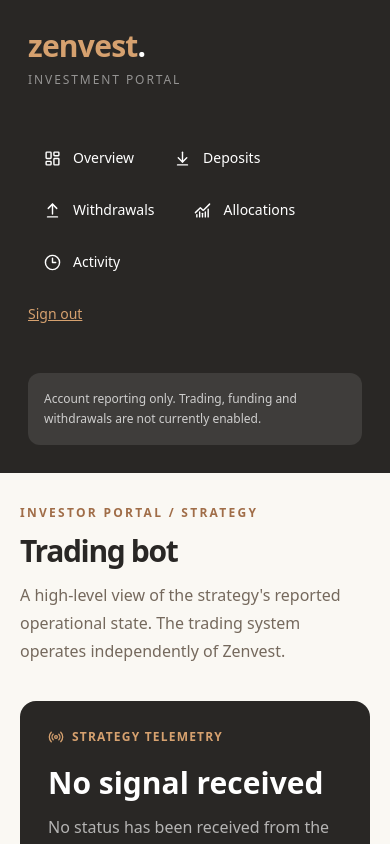
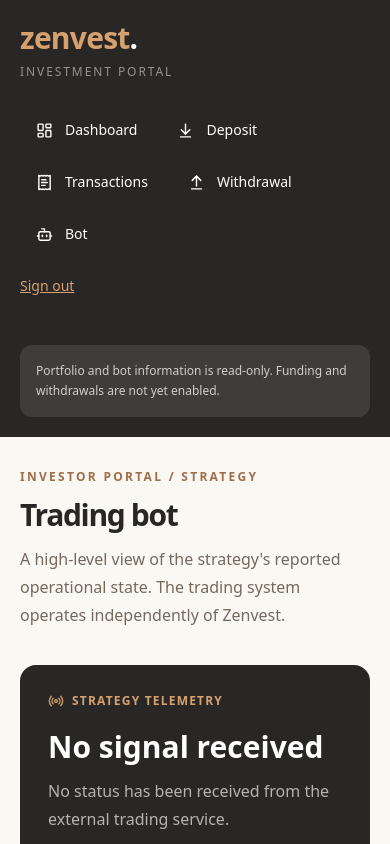
Before and after one commit to en0ma/zenvest, a Next.js app: page /bot in a window 390 px wide. Shown: the top 844 px of the page. Built offline with nearby package versions, Linux system fonts and the light colour scheme; no server answers; the database is empty; sample sign-in values are in the browser's storage.

Commit message:
ux: five dedicated investor portal routes in responsive navigation

```diff
--- a/src/components/shell.tsx
+++ b/src/components/shell.tsx
@@ -1,27 +1,26 @@
 import Link from "next/link";
 import { Signout } from "@/components/signout";
-import { LayoutDashboard, ArrowDownToLine, ArrowUpFromLine, ChartNoAxesCombined, Clock3, ShieldCheck, Wallet } from "lucide-react";
+import { LayoutDashboard, ArrowDownToLine, ArrowUpFromLine, Bot, ReceiptText, Wallet } from "lucide-react";
 export function Shell({ admin = false, preview = false, children }: {admin?:boolean;preview?:boolean;children:React.ReactNode}) {
   const nav = admin ? [
     {text:"Overview",href:"/admin",icon:LayoutDashboard},
     {text:"Investor account",href:"/dashboard",icon:Wallet},
   ] : [
-    {text:"Overview",href:"/dashboard",icon:LayoutDashboard},
-    {text:"Deposits",href:"/dashboard#deposits",icon:ArrowDownToLine},
-    {text:"Withdrawals",href:"/dashboard#withdrawals",icon:ArrowUpFromLine},
-    {text:"Allocations",href:"/dashboard#allocations",icon:ChartNoAxesCombined},
-    {text:"Activity",href:"/dashboard#activity",icon:Clock3},
-
-  ];
+    {text:"Dashboard",href:"/dashboard",icon:LayoutDashboard},
+    {text:"Deposit",href:"/deposits",icon:ArrowDownToLine},
+    {text:"Transactions",href:"/transactions",icon:ReceiptText},
+    {text:"Withdrawal",href:"/withdrawals",icon:ArrowUpFromLine},
+    {text:"Bot",href:"/bot",icon:Bot},
+    ];
   const items = preview ? nav.map(item => ({ ...item, href: item.href.replace("/dashboard", "/preview/investor").replace("/admin", "/preview/admin") })) : nav;
   return <div className="min-h-screen lg:flex">
-    <aside className="bg-[#292725] text-white lg:w-64 p-7 lg:min-h-screen">
+    <aside className="bg-[#292725] text-white lg:w-64 p-5 sm:p-7 lg:min-h-screen">
       <Link href="/" className="text-3xl font-bold tracking-tight text-[#d6a16f]">zenvest<span className="text-white">.</span></Link>
       <p className="text-xs tracking-[.16em] text-white/50 uppercase mt-2">Investment Portal</p>
-      <nav className="mt-12 flex flex-wrap lg:flex-col gap-2">{items.map(({href,text,icon:Icon})=>
-        <Link key={text} href={href} className="flex items-center gap-3 rounded-xl px-4 py-3 text-sm hover:bg-[#d6a16f]/20"><Icon size={17}/>{text}</Link>
+      <nav className="mt-7 lg:mt-12 flex flex-wrap lg:flex-col gap-2">{items.map(({href,text,icon:Icon})=>
+        <Link key={text} href={href} className="flex items-center gap-3 rounded-xl px-4 py-3 text-sm font-medium hover:bg-[#d6a16f]/20 focus-visible:outline-2 focus-visible:outline-[#d6a16f]"><Icon size={17}/>{text}</Link>
       )}</nav>
-      {!preview && <Signout/>}<div className="mt-12 rounded-xl bg-white/10 p-4 text-xs leading-5 text-white/75">Account reporting only. Trading, funding and withdrawals are not currently enabled.</div>
+      {!preview && <Signout/>}<div className="mt-12 rounded-xl bg-white/10 p-4 text-xs leading-5 text-white/75">Portfolio and bot information is read-only. Funding and withdrawals are not yet enabled.</div>
     </aside>
     <main className="flex-1 min-w-0 px-5 py-8 sm:px-10 lg:px-12 lg:py-10 max-w-[1500px] mx-auto">{children}</main>
   </div>;
```
